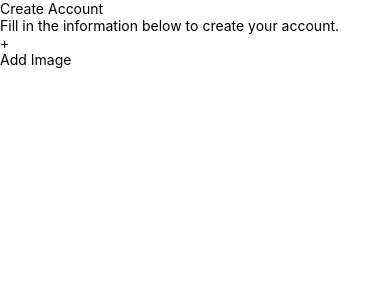
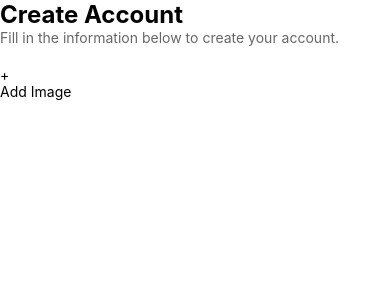
Before and after one commit to kalharaweragoda/NoteBook, a React Native app: screen / in a window 390 px wide. Shown: the top 300 px of the page. Built offline with nearby package versions, Linux system fonts and the light colour scheme.

Commit message:
create view style

```diff
--- a/App.tsx
+++ b/App.tsx
@@ -25,9 +25,9 @@ export default function SignUpScreen() {
   return (
 
       <ScrollView style={styles.container} contentContainerStyle={styles.scrollcontent}>
-        <View>
-          <Text>Create Account</Text>
-          <Text>Fill in the information below to create your account.</Text>
+        <View style={styles.header}>
+          <Text style={styles.pageTitle}>Create Account</Text>
+          <Text style={styles.subTitles}>Fill in the information below to create your account.</Text>
         </View>
         <View>
             <View>
@@ -55,4 +55,15 @@ export default function SignUpScreen() {
   scrollcontent: {
     flexGrow: 1,
   },
+  header: {
+    marginBottom: 20,
+  },
+  pageTitle: {
+    fontSize: 24,
+    fontWeight: 'bold',
+  },
+  subTitles: {
+    fontSize: 14,
+    color: '#666',
+  },
 });
```
